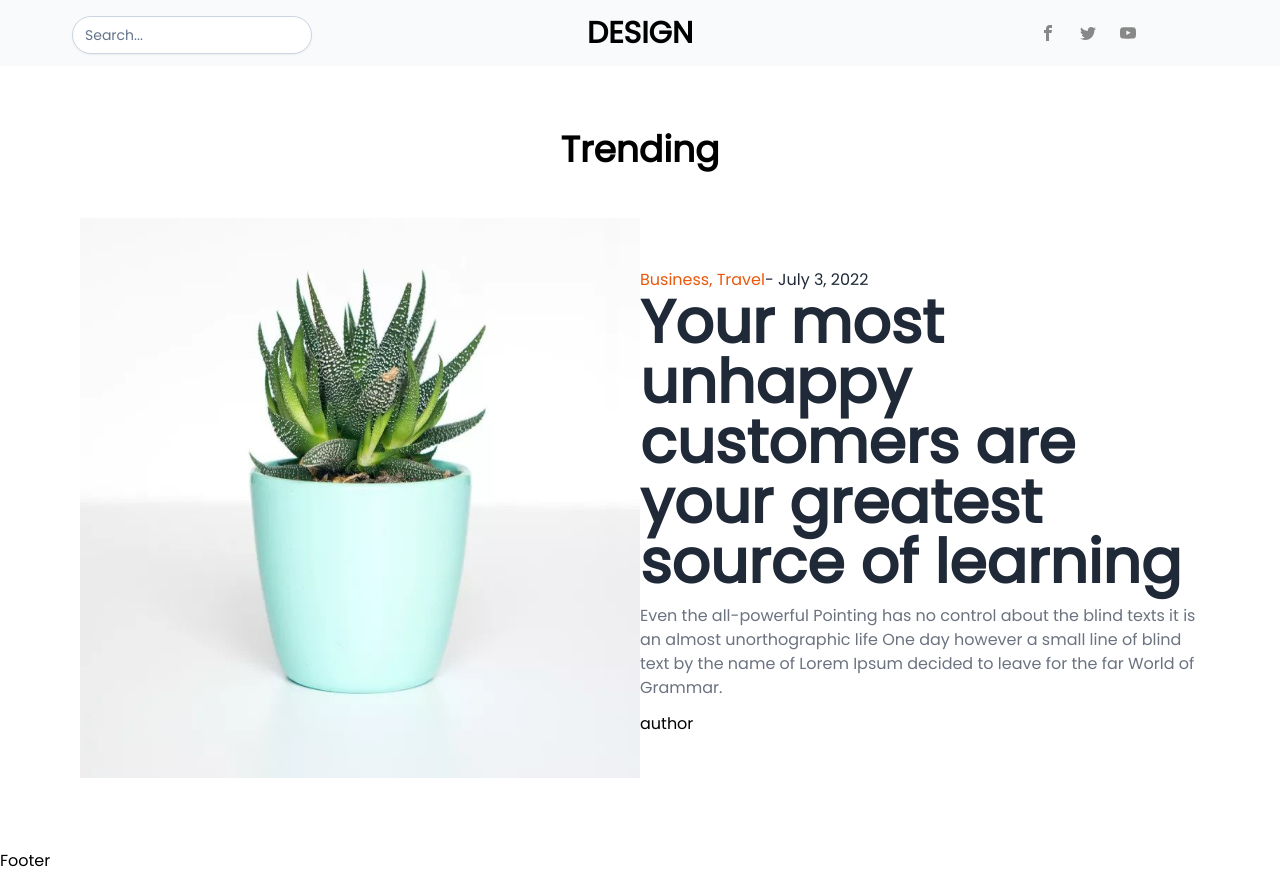
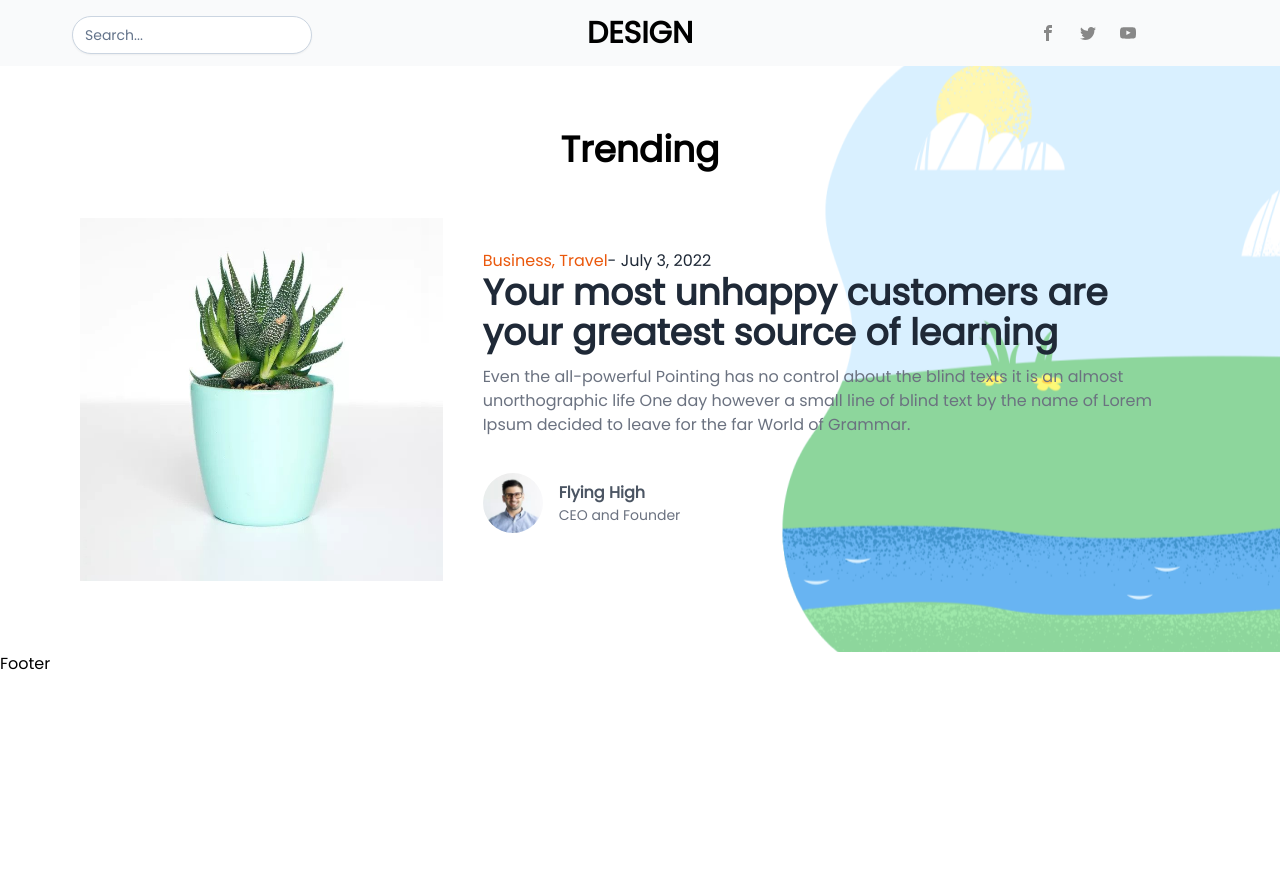
Before and after one commit to jerrywebie/blog-next, a Next.js app: page / in a window 1280 px wide. After the commit the page ends 800 px from the top, so only its background shows below. Built offline with nearby package versions, Linux system fonts and the light colour scheme.

Commit message:
added swiper

```diff
--- a/components/SectionOne.js
+++ b/components/SectionOne.js
@@ -1,36 +1,104 @@
-import Image from "next/image"
-import Link from "next/link"
+import Image from "next/image";
+import Link from "next/link";
+import {Swiper, SwiperSlide } from 'swiper/react';
+import SwiperCore, { Autoplay } from 'swiper';
+import 'swiper/css';
+
+import Author from "./Author";
+
+// const swiper = new Swiper('.swiper', {
+//     // Optional parameters
+//     direction: 'horizontal',
+//     loop: true,
+//     speed: 200,
+//     spaceBetween: 10,
+//     slidesPerView: 1,
+
+//     // If we need pagination
+//     pagination: {
+//       el: '.swiper-pagination',
+//     },
+
+//     // Navigation arrows
+//     navigation: {
+//       nextEl: '.swiper-button-next',
+//       prevEl: '.swiper-button-prev',
+//     },
+
+//     // And if we need scrollbar
+//     scrollbar: {
+//       el: '.swiper-scrollbar',
+//     },
+//   })
 
 export default function section1() {
+    SwiperCore.use([Autoplay])
+    const bg = {
+        background: "url('/images/banner.png') no-repeat",
+        backgroundPosition: "right"
+    }
+
   return (
-    <section className="py-16">
+
+//      <div className="swiper">
+
+//   <div className="swiper-wrapper">
+
+//     <div className="swiper-slide"><span>slide 1</span></div>
+//     <div className="swiper-slide"><span>slide 2</span></div>
+//     <div className="swiper-slide"><span>slide 3</span></div>
+//   </div>
+
+//   <div className="swiper-pagination"></div>
+
+
+//   <div className="swiper-button-prev"></div>
+//   <div className="swiper-button-next"></div>
+
+
+//   <div className="swiper-scrollbar"></div>
+// </div>
+    <section className="py-16" style={bg}>
         <div className="container mx-auto md:px-20">
             <h1 className="font-bold text-4xl pb-12 text-center">Trending</h1>
-            { Slide() }
+            <Swiper
+                slidesPerView={1}
+                loop={true}
+                autoplay={{delay: '2000'}}
+            >
+                <SwiperSlide> {Slide()}</SwiperSlide>
+                <SwiperSlide> {Slide()}</SwiperSlide>
+                <SwiperSlide> {Slide()}</SwiperSlide>
+                <SwiperSlide> {Slide()}</SwiperSlide>
+                <SwiperSlide> {Slide()}</SwiperSlide>
+            </Swiper>
+
+
         </div>
     </section>
+
   )
 }
 
 function Slide(){
     return (
-        <div className="grid md:grid-cols-2">
-            <div className="image">
+        <div className="grid md:grid-cols-3 md:gap-4">
+            <div className="image md:col-span-1 sm:col-span-3 sm:flex justify-center">
                 <Link href={"/"}><a><Image src={"/images/img1.jpg"} width={600} height={600} /></a></Link>
             </div>
-            <div className="info flex justify-center flex-col">
+            <div className="info sm:flex justify-center flex-col md:col-span-2 sm:col-span-3 p-6">
                 <div className="cat">
                     <Link href={"/"}><a className="text-orange-600 hover:text-orange-800">Business, Travel</a></Link>
                     <Link href={"/"}><a className="text-gray-800 hover:text-gray-600">- July 3, 2022</a></Link>
                 </div>
                 <div className="title">
-                    <Link href={"/"}><a className="text-3xl md:text-6xl font-bold text-gray-800 hover:text-gray-600">Your most unhappy customers are your greatest source of learning</a></Link>
+                    <Link href={"/"}><a className="text-4xl font-bold text-gray-800 hover:text-gray-600">Your most unhappy customers are your greatest source of learning</a></Link>
                 </div>
                 <p className="text-gray-500 py-3">
                     Even the all-powerful Pointing has no control about the blind texts it is an almost unorthographic life One day however a small line of blind
                     text by the name of Lorem Ipsum decided to leave for the far World of Grammar.
                 </p>
-                <h1>author</h1>
+                <Author/>
             </div>
         </div>
     )
--- a/package.json
+++ b/package.json
@@ -12,7 +12,8 @@
     "next": "12.2.5",
     "react": "18.2.0",
     "react-dom": "18.2.0",
-    "react-icons": "^4.4.0"
+    "react-icons": "^4.4.0",
+    "swiper": "^8.4.0"
   },
   "devDependencies": {
     "autoprefixer": "^10.4.8",
```
Also changed, not shown: styles/globals.css (line endings or trailing spaces), 2 other files (tests, documents, lock files or other folders).
